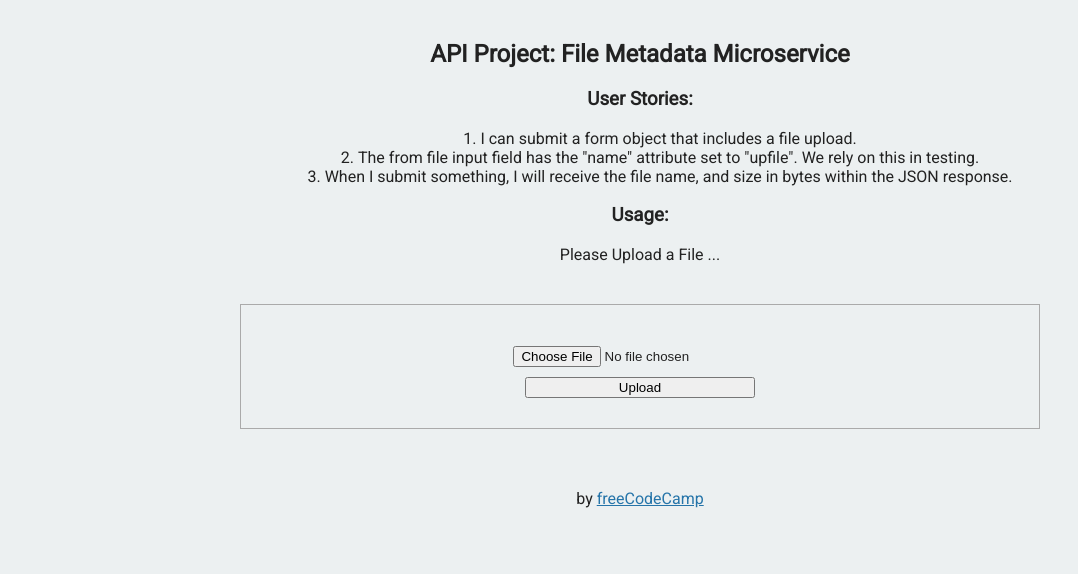
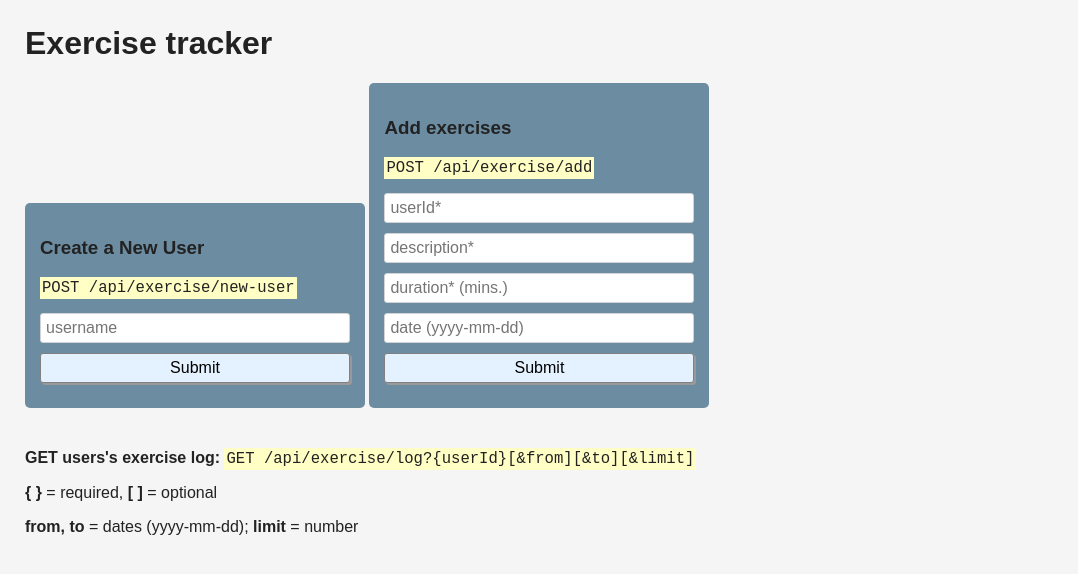
Before and after one commit to mugaber/API-Microsercives, a website: page public/index.html in a window 1280 px wide. Shown: the whole page, without its empty margins (0-1078 px from the left). Drawn offline with Linux system fonts and the light colour scheme.

Commit message:
Excercies Tracker

```diff
--- a/public/index.html
+++ b/public/index.html
@@ -1,8 +1,7 @@
 <!DOCTYPE html>
-
 <html>
   <head>
-    <title>File Metadata</title>
+    <title>Exercise Tracker | Free Code Camp</title>
     <link
       rel="shortcut icon"
       href="https://cdn.hyperdev.com/us-east-1%3A52a203ff-088b-420f-81be-45bf559d01b1%2Ffavicon.ico"
@@ -13,45 +12,52 @@
       rel="stylesheet"
       type="text/css"
     />
-    <link href="/style.css" rel="stylesheet" type="text/css" />
+    <link href="style.css" rel="stylesheet" type="text/css" />
   </head>
 
   <body>
     <div class="container">
-      <h2>API Project: File Metadata Microservice</h2>
-      <h3>User Stories:</h3>
-      <ol>
-        <li>I can submit a form object that includes a file upload.</li>
-        <li>
-          The from file input field has the "name" attribute set to "upfile". We
-          rely on this in testing.
-        </li>
-        <li>
-          When I submit something, I will receive the file name, and size in
-          bytes within the JSON response.
-        </li>
-      </ol>
-
-      <h3>Usage:</h3>
+      <h1>Exercise tracker</h1>
+      <form action="/api/exercise/new-user" method="post">
+        <h3>Create a New User</h3>
+        <p><code>POST /api/exercise/new-user</code></p>
+        <input id="uname" type="text" name="username" placeholder="username" />
+        <input type="submit" value="Submit" />
+      </form>
+      <form action="/api/exercise/add" method="post">
+        <h3>Add exercises</h3>
+        <p><code>POST /api/exercise/add</code></p>
+        <input id="uid" type="text" name="userId" placeholder="userId*" />
+        <input
+          id="desc"
+          type="text"
+          name="description"
+          placeholder="description*"
+        />
+        <input
+          id="dur"
+          type="text"
+          name="duration"
+          placeholder="duration* (mins.)"
+        />
+        <input
+          id="date"
+          type="text"
+          name="date"
+          placeholder="date (yyyy-mm-dd)"
+        />
+        <input type="submit" value="Submit" />
+      </form>
       <p>
-        Please Upload a File ...
+        <strong>GET users's exercise log: </strong
+        ><code
+          >GET /api/exercise/log?{userId}[&amp;from][&amp;to][&amp;limit]</code
+        >
       </p>
-      <div class="view">
-        <h4 id="output"></h4>
-        <form
-          enctype="multipart/form-data"
-          method="POST"
-          action="/api/fileanalyse"
-        >
-          <input id="inputfield" type="file" name="upfile" />
-          <input id="button" type="submit" value="Upload" />
-        </form>
-      </div>
-    </div>
-    <div class="footer">
+      <p><strong>{ }</strong> = required, <strong>[ ]</strong> = optional</p>
       <p>
-        by
-        <a href="http://www.freecodecamp.com">freeCodeCamp</a>
+        <strong>from, to</strong> = dates (yyyy-mm-dd); <strong>limit</strong> =
+        number
       </p>
     </div>
   </body>
--- a/public/style.css
+++ b/public/style.css
@@ -1,50 +1,62 @@
-body {
-  font-family: 'Roboto', sans-serif;
-  font-size: 16px;
-  color: #222;
-  background-color: #ecf0f1;
-  text-align: center;
+* {
+  box-sizing: border-box;
 }
 
-.container {
-  padding: 0;
-  margin-top: 40px;
+body {
+  font-family: sans-serif;
+  margin: 25px;
+  color: #222;
+  background-color: #f5f5f5;
 }
 
-.footer {
-  margin-top: 60px;
+h1 {
+  font-weight: bold;
 }
 
-ol {
-  list-style-position: inside;
-}
-ul {
-  list-style-type: none;
+.bold {
+  font-weight: bold;
 }
 
-a {
-  color: #2574a9;
+p {
+  max-width: 900px;
+}
+
+form {
+  margin-bottom: 25px;
+  padding: 15px;
+  background-color: #376480b7;
+  display: inline-block;
+  width: 100%;
+  max-width: 340px;
+  border-radius: 5px;
 }
 
 input {
   display: block;
-  position: relative;
-  margin: 10px auto;
-}
-input#button {
-  width: 230px;
-}
-.view {
-  position: relative;
-  margin: auto;
-  margin-top: 40px;
-  border: 1px solid #aaa;
-  padding: 20px;
-  width: 60%;
-  min-width: 400px;
+  margin-bottom: 10px;
+  padding: 5px;
+  width: 100%;
+  border: 1px solid lightgrey;
+  border-radius: 3px;
+  font-size: 16px;
 }
 
-img {
-  margin: 20px auto 0 auto;
-  display: block;
+input[type='submit'] {
+  font-size: 16px;
+  border-radius: 3px;
+  background-color: #e4f1fe;
+  border: 1px solid grey;
+  box-shadow: 2px 2px #999;
+  cursor: pointer;
 }
+
+input[type='submit']:hover {
+  background-color: #fffec4;
+}
+
+code {
+  font-family: monospace;
+  font-size: 1.2em;
+  background-color: #fffec4;
+  padding: 2px;
+}
```
Also changed, not shown: UserModel.js (added, +15 -0 lines), server.js (+143 -13 lines), README.md.
